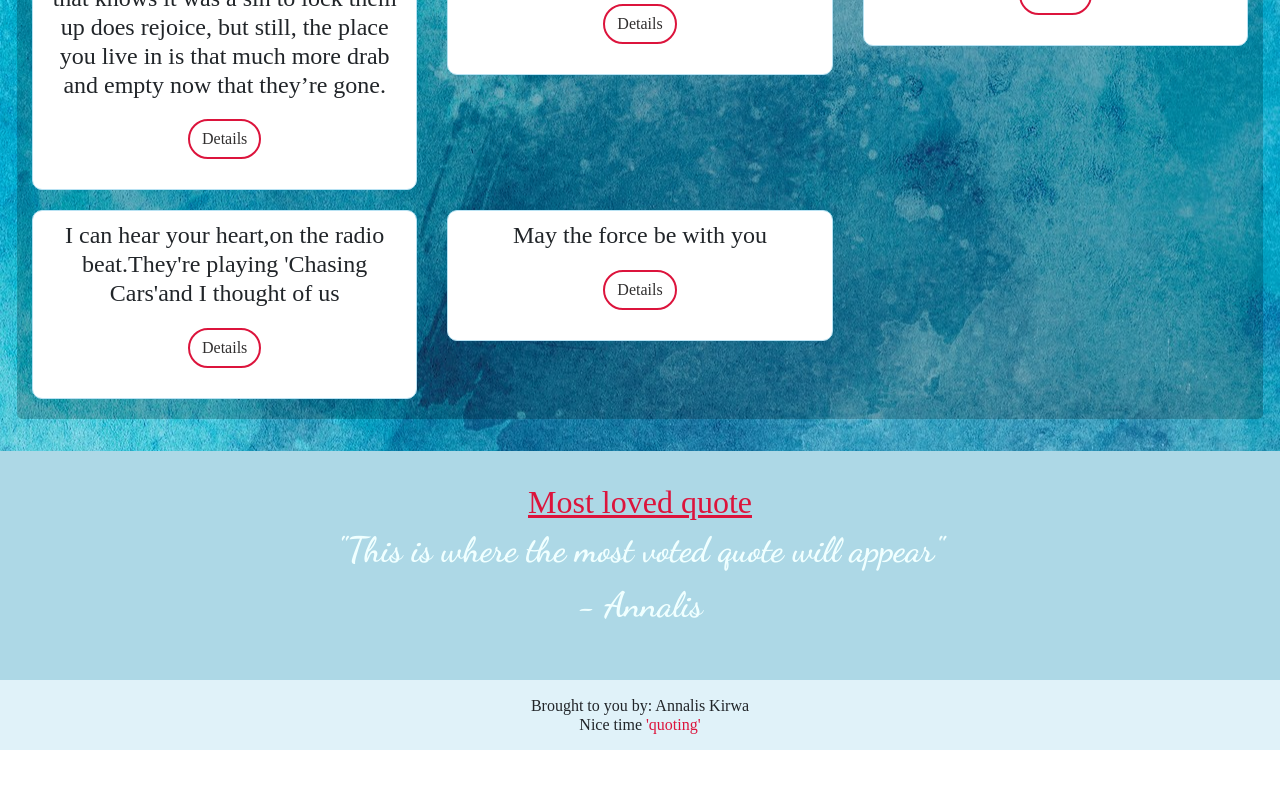
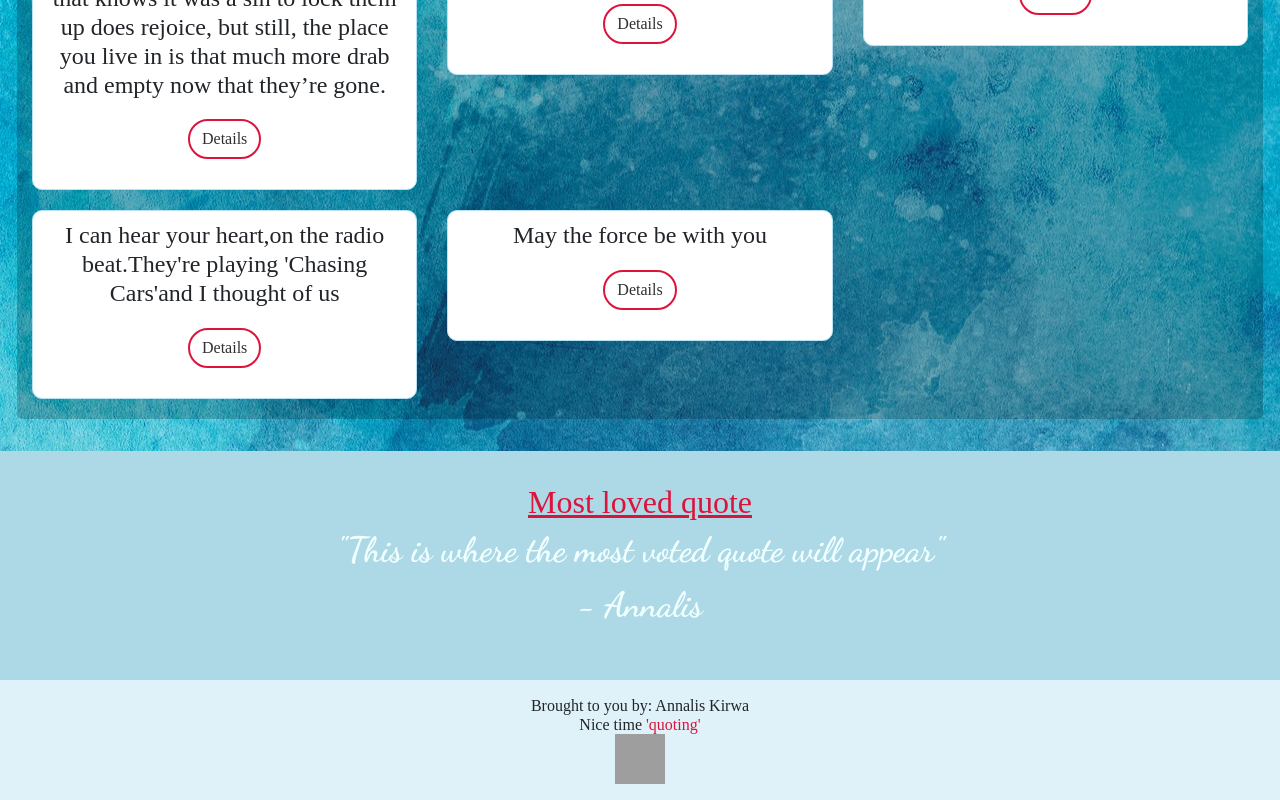
Before and after one commit to Annaliskirwa/_Angular_WeekOne_IP, an Angular app: page / in a window 1280 px wide. Shown: the part 915-1715 px from the top of the page. Before the commit the page ends 1665 px from the top, so only its background shows below. Built offline with nearby package versions, Linux system fonts and the light colour scheme; grey boxes are pictures that could not be loaded; a web font is replaced by a local one.

Commit message:
It will add a fontawesome icon

```diff
--- a/src/app/quote/quote.component.html
+++ b/src/app/quote/quote.component.html
@@ -31,5 +31,7 @@
 </div>
 <div class="footer">
   <h6>Brought to you by: Annalis Kirwa</h6>
-  <h6>Nice time <span>'quoting'</span></h6>
+  <h6>Nice time <span>'quoting'</span>
+    <br><img src = "https://www.freepngimg.com/download/face/73751-emoticon-smiley-face-wink-mouth-smile.png" height="50px" width="50px">
+  </h6>
 </div>
--- a/src/index.html
+++ b/src/index.html
@@ -6,6 +6,7 @@
   <base href="/">
   <meta name="viewport" content="width=device-width, initial-scale=1">
   <link rel="icon" type="image/x-icon" href="favicon.ico">
+  <link rel="stylesheet" href="path/to/font-awesome/css/font-awesome.min.css">
   <link href="https://fonts.googleapis.com/css?family=Mukta|Lusitana|Dancing+Script:400,700|Antic|Source+Serif+Pro&display=swap" rel="stylesheet">
 </head>
 <body>
```
